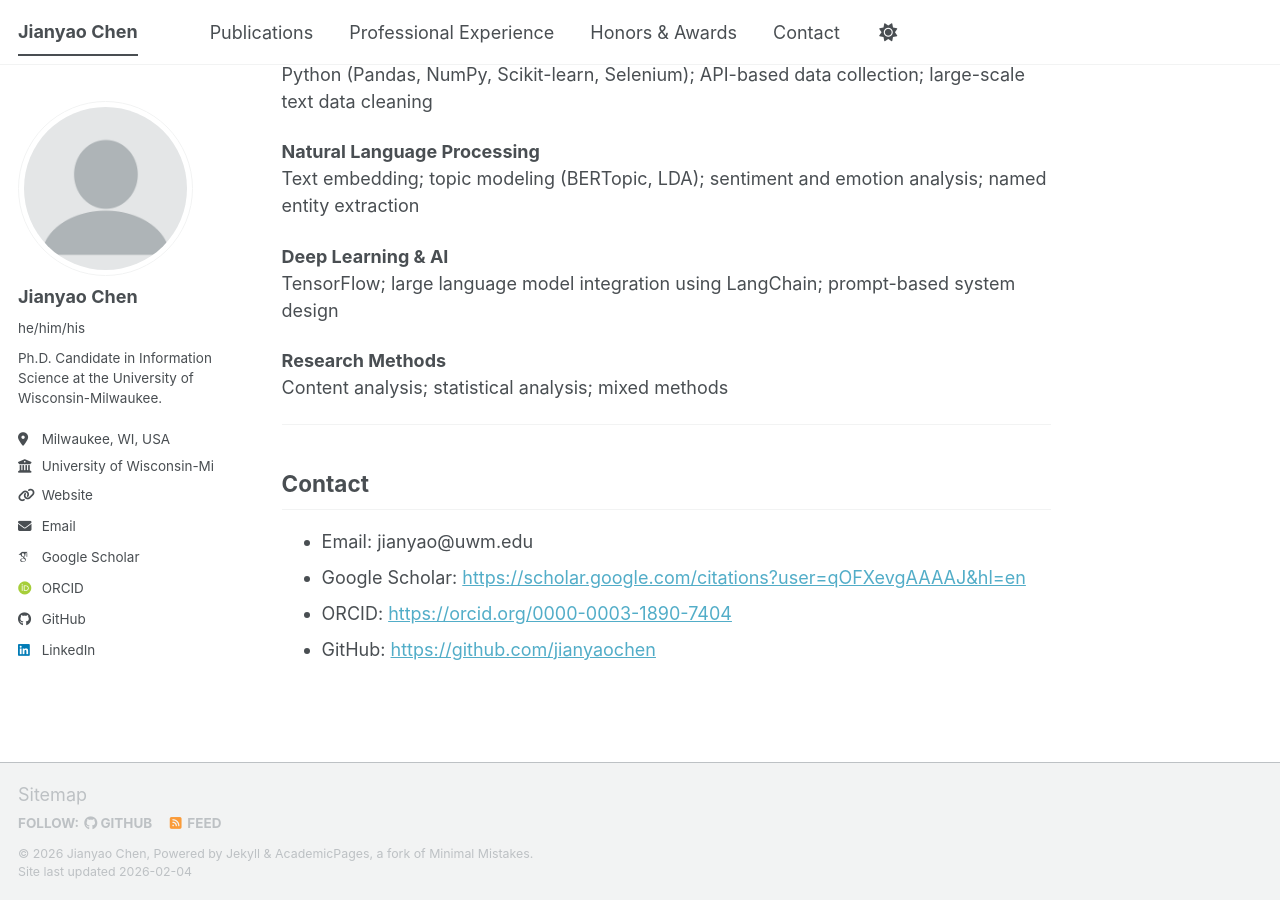
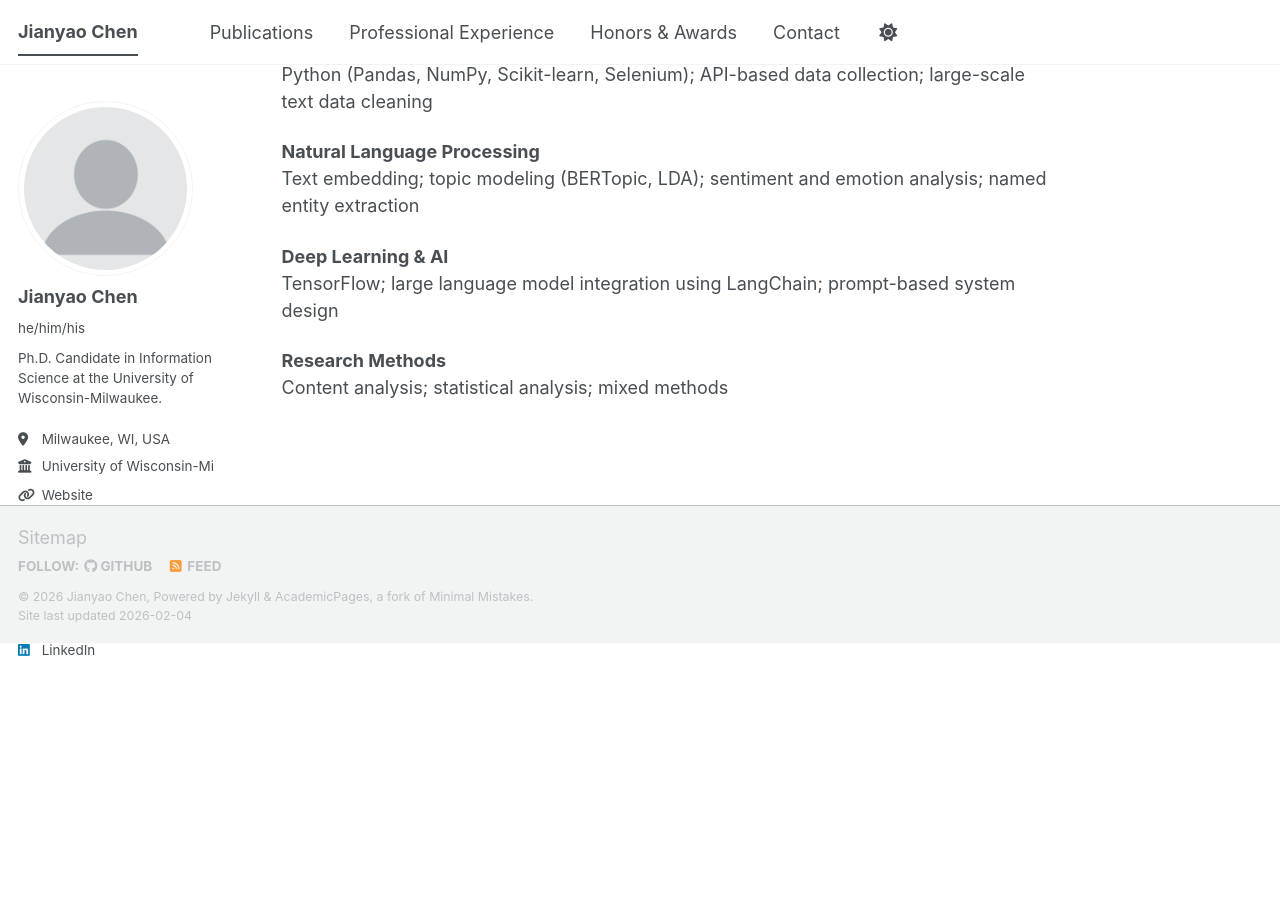
Before and after one commit to JianyaoChen/JianyaoChen.github.io, a Jekyll site: the page built from _pages/about.md, in a window 1280 px wide and 900 px high, scrolled down 1392 px. Built offline with Jekyll 4.4.1, drawn with Linux system fonts in a browser that asks for light colours; some web fonts are replaced; a script bundle is joined from its source files by our own code; library files that are not in the unit come from our copies; after the commit the page ends 2036 px from its top, so only the background shows below that.

Commit message:
Update about.md

```diff
--- a/_pages/about.md
+++ b/_pages/about.md
@@ -57,13 +57,3 @@ TensorFlow; large language model integration using LangChain; prompt-based syste
 
 **Research Methods**
 Content analysis; statistical analysis; mixed methods
-
-
-
----
-## Contact
-
-- Email: jianyao@uwm.edu
-- Google Scholar: <https://scholar.google.com/citations?user=qOFXevgAAAAJ&hl=en>
-- ORCID: <https://orcid.org/0000-0003-1890-7404>
-- GitHub: <https://github.com/jianyaochen>
```
